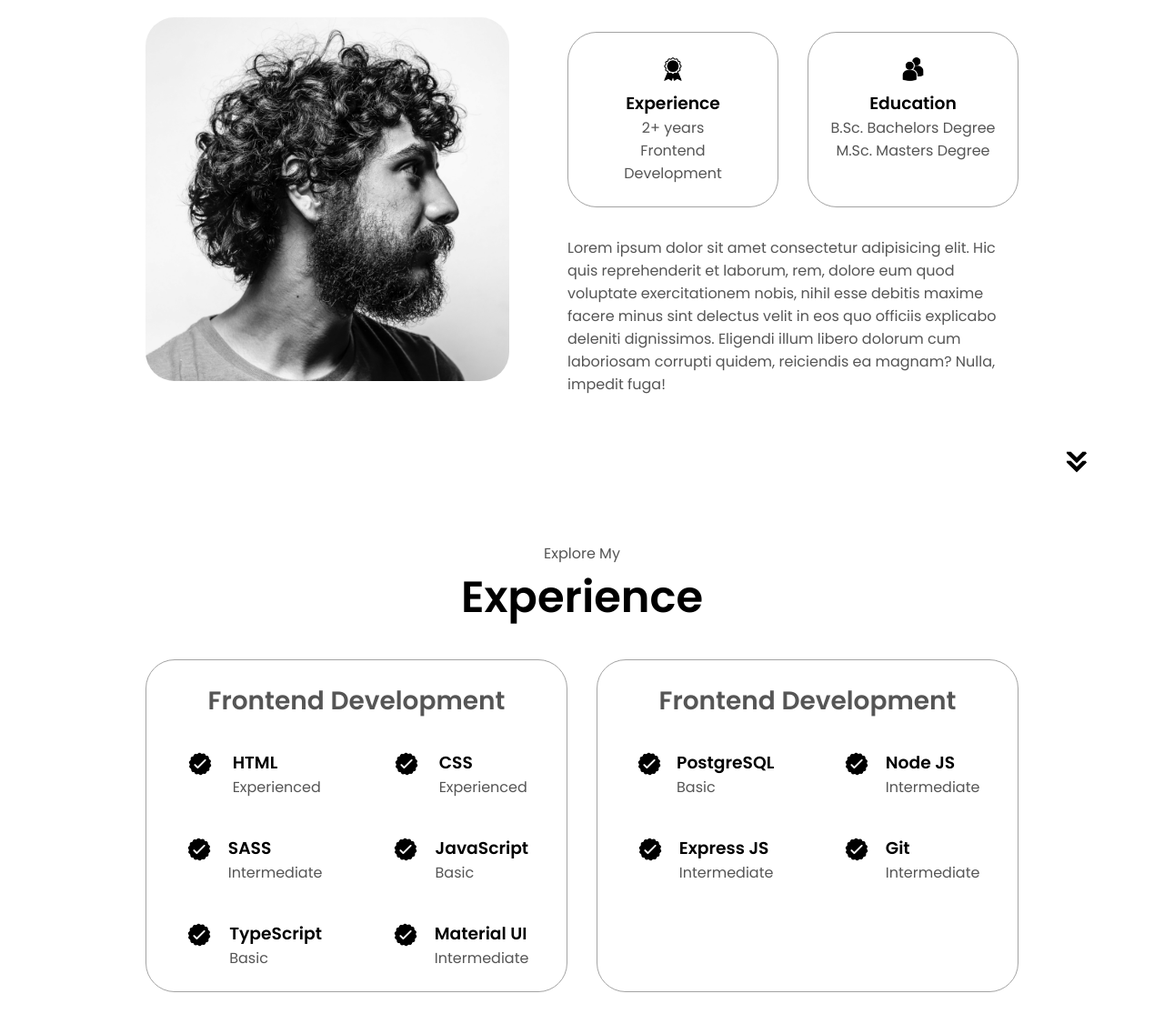
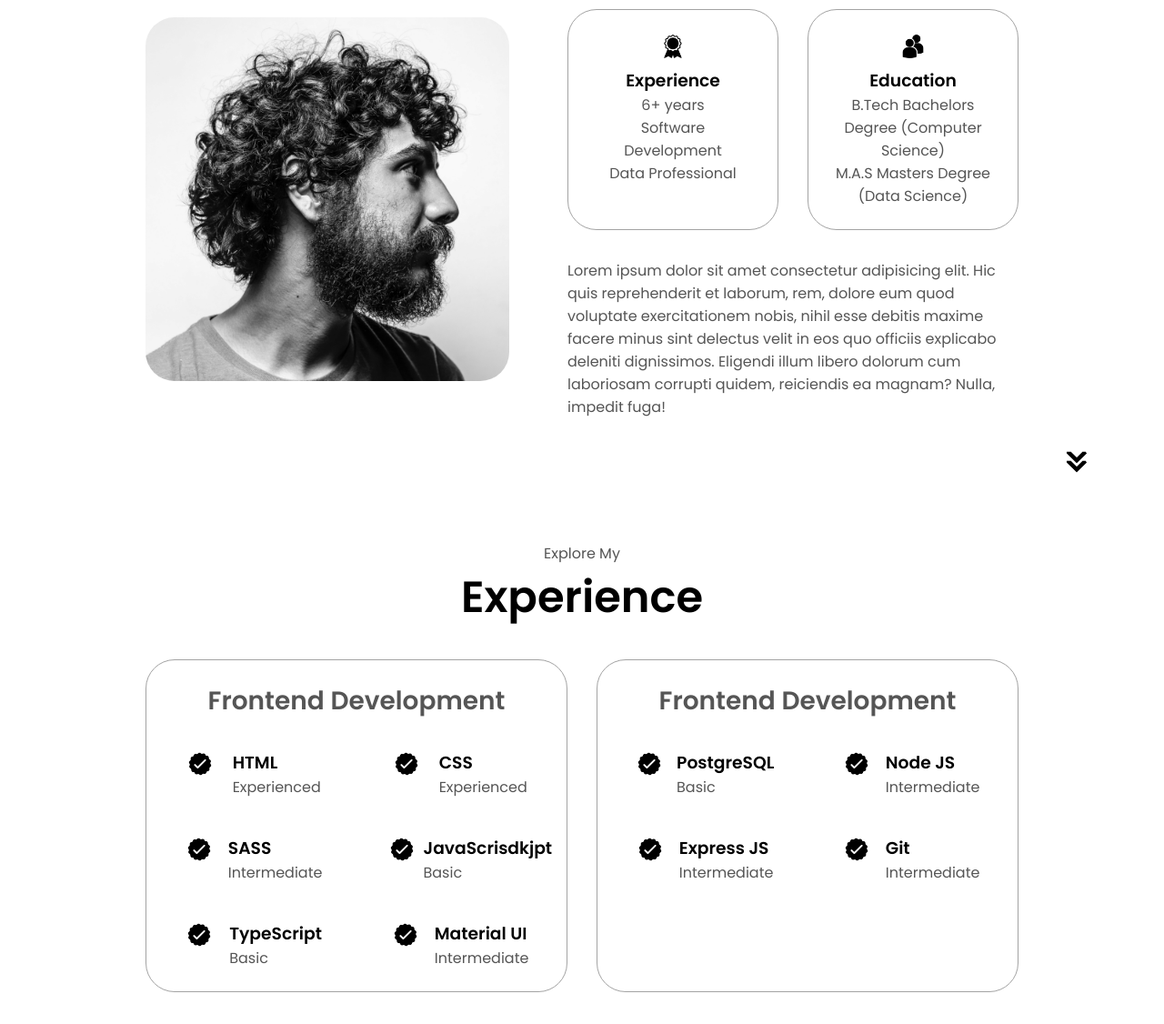
Before and after one commit to jabhij/ajaiswal, a plain HTML site: page index.html in a window 1280 px wide. Shown: the part 1100-2226 px from the top of the page at 91% size. Drawn offline with Linux system fonts and the light colour scheme.

Commit message:
Update index.html

```diff
--- a/index.html
+++ b/index.html
@@ -43,7 +43,7 @@
       <div class="section__text">
         <p class="section__text__p1">Hello, I'm</p>
         <h1 class="title">Abhishek Jaiswal</h1>
-        <p class="section__text__p2">Frontend Developer</p>
+        <p class="section__text__p2">A Data Professional</p>
         <div class="btn-container">
           <button
             class="btn btn-color-2"
@@ -91,7 +91,7 @@
                 class="icon"
               />
               <h3>Experience</h3>
-              <p>2+ years <br />Frontend Development</p>
+              <p>6+ years <br />Software Development<br />Data Professional</p>
             </div>
             <div class="details-container">
               <img
@@ -100,7 +100,7 @@
                 class="icon"
               />
               <h3>Education</h3>
-              <p>B.Sc. Bachelors Degree<br />M.Sc. Masters Degree</p>
+              <p>B.Tech Bachelors Degree (Computer Science)<br />M.A.S Masters Degree (Data Science)</p>
             </div>
           </div>
           <div class="text-container">
@@ -170,7 +170,7 @@
                   class="icon"
                 />
                 <div>
-                  <h3>JavaScript</h3>
+                  <h3>JavaScrisdkjpt</h3>
                   <p>Basic</p>
                 </div>
               </article>
```
